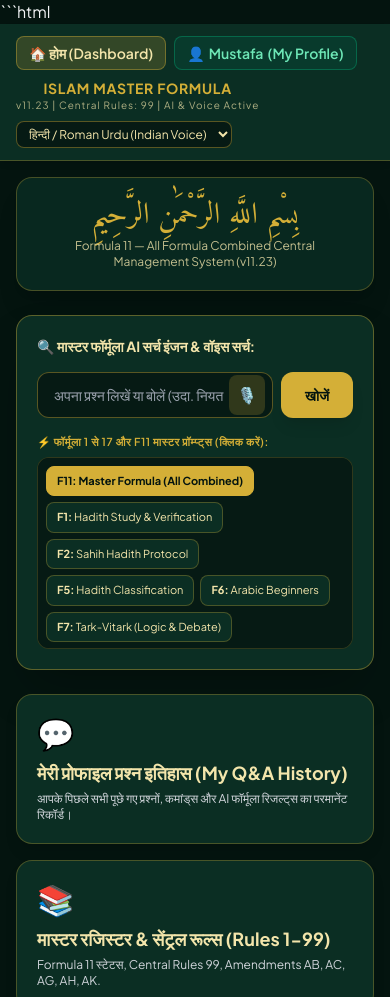
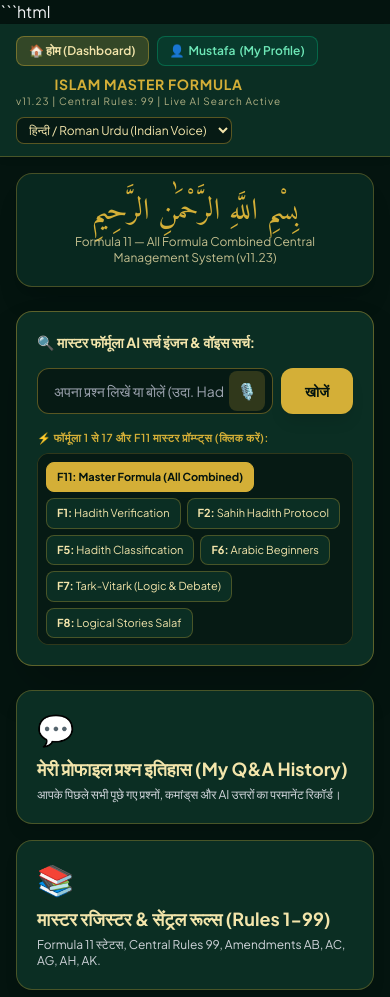
Before and after one commit to mmustafa110891-glitch/Islam-Master-study, a plain HTML site: page index.html in a window 390 px wide. Shown: the top 997 px of the page. Drawn offline with nearby package versions, Linux system fonts and the light colour scheme.

Commit message:
Update index.html

```diff
--- a/index.html
+++ b/index.html
@@ -29,7 +29,6 @@
     <style>
         body { font-family: 'Plus Jakarta Sans', sans-serif; background-color: #04140f; color: #f3f4f6; }
         .arabic-font { font-family: 'Amiri', serif; }
-        /* Custom scrollbar for quick formula prompts */
         .custom-scroll::-webkit-scrollbar { height: 6px; width: 6px; }
         .custom-scroll::-webkit-scrollbar-track { background: #061a14; border-radius: 6px; }
         .custom-scroll::-webkit-scrollbar-thumb { background: #d4af37; border-radius: 6px; }
@@ -40,17 +39,17 @@
     <!-- Top Header & Profile Bar -->
     <header class="bg-islamic-card border-b border-islamic-gold/30 sticky top-0 z-50 px-4 py-3 shadow-md flex justify-between items-center flex-wrap gap-2">
         <div class="flex items-center gap-2">
-            <button onclick="navigateTo('home')" class="bg-islamic-gold/20 text-islamic-lightgold hover:bg-islamic-gold/30 border border-islamic-gold/40 px-3 py-1.5 rounded-lg text-sm font-semibold transition">
+            <button onclick="navigateTo('home')" class="bg-islamic-gold/20 text-islamic-lightgold hover:bg-islamic-gold/30 border border-islamic-gold/40 px-3 py-1.5 rounded-lg text-xs md:text-sm font-semibold transition">
                 🏠 होम (Dashboard)
             </button>
-            <button onclick="navigateTo('profile')" class="bg-emerald-900/40 text-emerald-300 hover:bg-emerald-800/50 border border-emerald-600/50 px-3 py-1.5 rounded-lg text-sm font-semibold flex items-center gap-1 transition">
+            <button onclick="navigateTo('profile')" class="bg-emerald-900/40 text-emerald-300 hover:bg-emerald-800/50 border border-emerald-600/50 px-3 py-1.5 rounded-lg text-xs md:text-sm font-semibold flex items-center gap-1 transition">
                 👤 <span id="user-display-name">Mustafa</span> (My Profile)
             </button>
         </div>
 
         <div class="text-center">
             <h1 class="text-islamic-gold font-bold text-sm md:text-base tracking-wider">ISLAM MASTER FORMULA</h1>
-            <span class="text-[10px] text-islamic-lightgold/70 tracking-widest block">v11.23 | Central Rules: 99 | AI & Voice Active</span>
+            <span class="text-[10px] text-islamic-lightgold/70 tracking-widest block">v11.23 | Central Rules: 99 | Live AI Search Active</span>
         </div>
 
         <div class="flex items-center gap-2">
@@ -81,7 +80,9 @@
 
                 <div class="flex gap-2">
                     <div class="relative flex-grow">
-                        <input type="text" id="userQueryInput" placeholder="अपना प्रश्न लिखें या बोलें (उदा. नियत की अहमियत, F1, Hadith Verification, F11)..."
+                        <input type="text" id="userQueryInput"
+                               onkeydown="if(event.key === 'Enter') processSearchQuery()"
+                               placeholder="अपना प्रश्न लिखें या बोलें (उदा. Hadees qudsi, Niyyat ki ahamiyat, F1, F11)..."
                                class="w-full bg-islamic-inner border border-islamic-gold/40 rounded-xl pl-4 pr-12 py-3 text-sm text-gray-100 focus:outline-none focus:ring-2 focus:ring-islamic-gold">
                         <!-- Mic Button inside Search Bar -->
                         <button onclick="toggleVoiceInput()" id="mic-btn" title="Click to speak (Voice Input)"
@@ -100,7 +101,7 @@
                     <span class="text-[11px] text-islamic-gold font-semibold uppercase tracking-wider">⚡ फॉर्मूला 1 से 17 और F11 मास्टर प्रॉम्प्ट्स (क्लिक करें):</span>
                     <div class="flex flex-wrap gap-1.5 max-h-48 overflow-y-auto custom-scroll p-2 bg-islamic-inner rounded-xl border border-islamic-gold/20">
                         <button onclick="triggerFormula(11)" class="text-[11px] bg-islamic-gold text-islamic-dark font-bold border border-islamic-gold px-2.5 py-1.5 rounded-lg text-left transition hover:scale-105"><b>F11:</b> Master Formula (All Combined)</button>
-                        <button onclick="triggerFormula(1)" class="text-[11px] bg-islamic-card hover:bg-islamic-gold/20 text-islamic-lightgold border border-islamic-gold/30 px-2.5 py-1.5 rounded-lg text-left transition"><b>F1:</b> Hadith Study & Verification</button>
+                        <button onclick="triggerFormula(1)" class="text-[11px] bg-islamic-card hover:bg-islamic-gold/20 text-islamic-lightgold border border-islamic-gold/30 px-2.5 py-1.5 rounded-lg text-left transition"><b>F1:</b> Hadith Verification</button>
                         <button onclick="triggerFormula(2)" class="text-[11px] bg-islamic-card hover:bg-islamic-gold/20 text-islamic-lightgold border border-islamic-gold/30 px-2.5 py-1.5 rounded-lg text-left transition"><b>F2:</b> Sahih Hadith Protocol</button>
                         <button onclick="triggerFormula(5)" class="text-[11px] bg-islamic-card hover:bg-islamic-gold/20 text-islamic-lightgold border border-islamic-gold/30 px-2.5 py-1.5 rounded-lg text-left transition"><b>F5:</b> Hadith Classification</button>
                         <button onclick="triggerFormula(6)" class="text-[11px] bg-islamic-card hover:bg-islamic-gold/20 text-islamic-lightgold border border-islamic-gold/30 px-2.5 py-1.5 rounded-lg text-left transition"><b>F6:</b> Arabic Beginners</button>
@@ -123,7 +124,7 @@
                 <div onclick="navigateTo('history')" class="bg-islamic-card border border-islamic-gold/30 p-5 rounded-2xl cursor-pointer hover:border-islamic-gold transition shadow-lg">
                     <div class="text-3xl mb-2">💬</div>
                     <h3 class="text-lg font-bold text-islamic-lightgold">मेरी प्रोफाइल प्रश्न इतिहास (My Q&A History)</h3>
-                    <p class="text-xs text-gray-300 mt-1">आपके पिछले सभी पूछे गए प्रश्नों, कमांड्स और AI फॉर्मूला रिजल्ट्स का परमानेंट रिकॉर्ड।</p>
+                    <p class="text-xs text-gray-300 mt-1">आपके पिछले सभी पूछे गए प्रश्नों, कमांड्स और AI उत्तरों का परमानेंट रिकॉर्ड।</p>
                 </div>
 
                 <div onclick="navigateTo('progress')" class="bg-islamic-card border border-islamic-gold/30 p-5 rounded-2xl cursor-pointer hover:border-islamic-gold transition shadow-lg">
@@ -137,7 +138,7 @@
         <!-- VIEW 2: FULL-PAGE AI RESPONSE VIEW & READ ALOUD VOICE -->
         <div id="view-result" class="hidden space-y-4">
             <div class="flex justify-between items-center border-b border-islamic-gold/30 pb-3">
-                <h3 id="response-title" class="text-xl font-bold text-islamic-gold">मास्टर फॉर्मूला AI उत्तर (Full Page):</h3>
+                <h3 id="response-title" class="text-lg md:text-xl font-bold text-islamic-gold">मास्टर फॉर्मूला AI उत्तर:</h3>
                 <button onclick="navigateTo('home')" class="bg-islamic-gold/20 text-islamic-lightgold hover:bg-islamic-gold/30 border border-islamic-gold/40 px-4 py-1.5 rounded-lg text-xs font-semibold transition">
                     ← वापस होम पर जाएं (Back)
                 </button>
@@ -253,7 +254,7 @@
             }
         }
 
-        // Formula Directory and Rules Meta
+        // Formula Directory Meta
         const formulaMasterData = {
             11: {
                 name: "Formula 11 — Master Formula (All Formula Combined)",
@@ -278,5 +279,4 @@
             6: {
                 name: "Formula 6: Arabic Speaking for Beginners",
                 purpose: "Hindi-based Arabic learning, Levels 1-9.",
-                rules: ["Exactly 5 lessons and 5 revision questions per chapter"]
-            },
+                rules: ["Exactly 5 lessons
```
